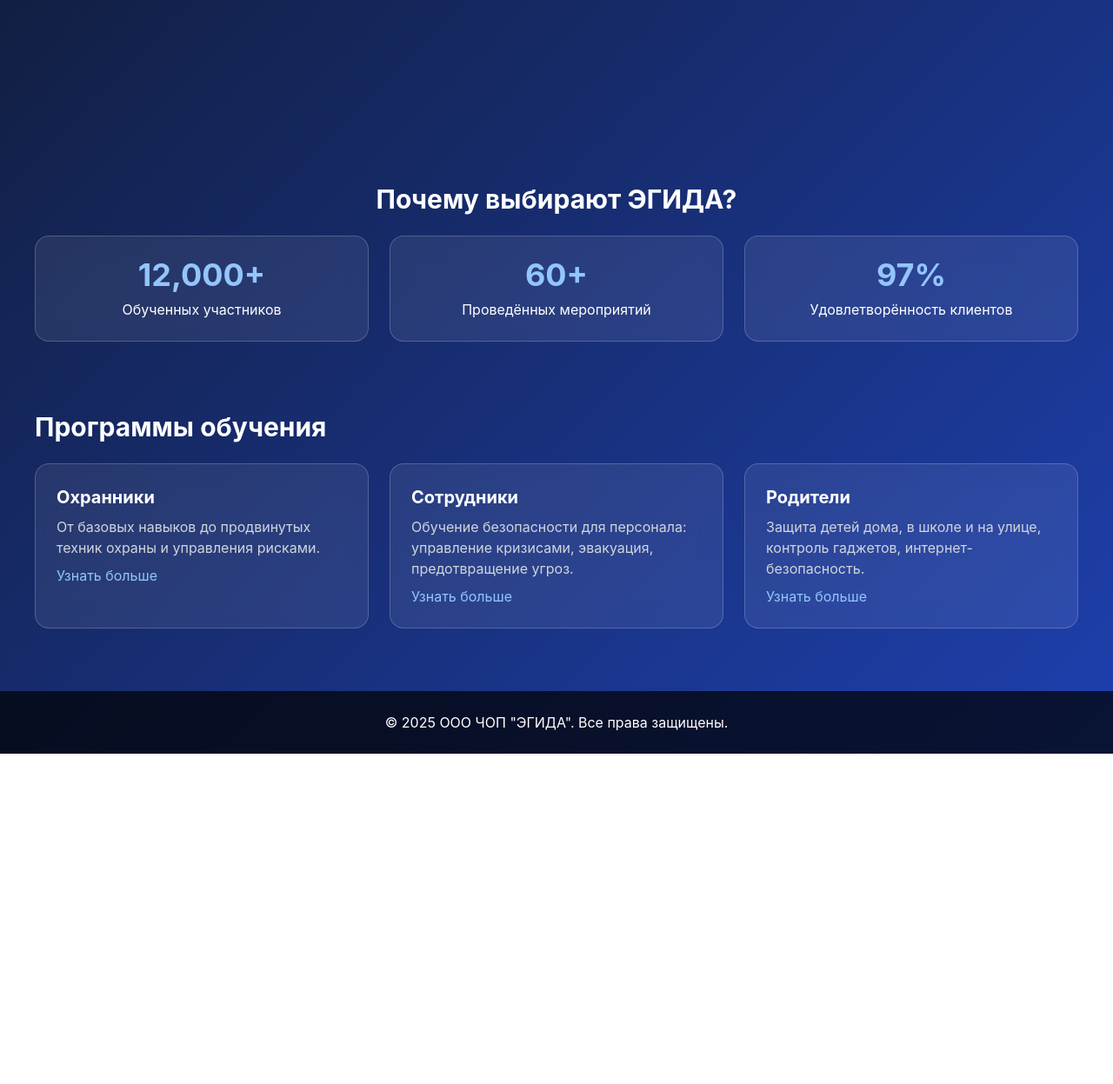
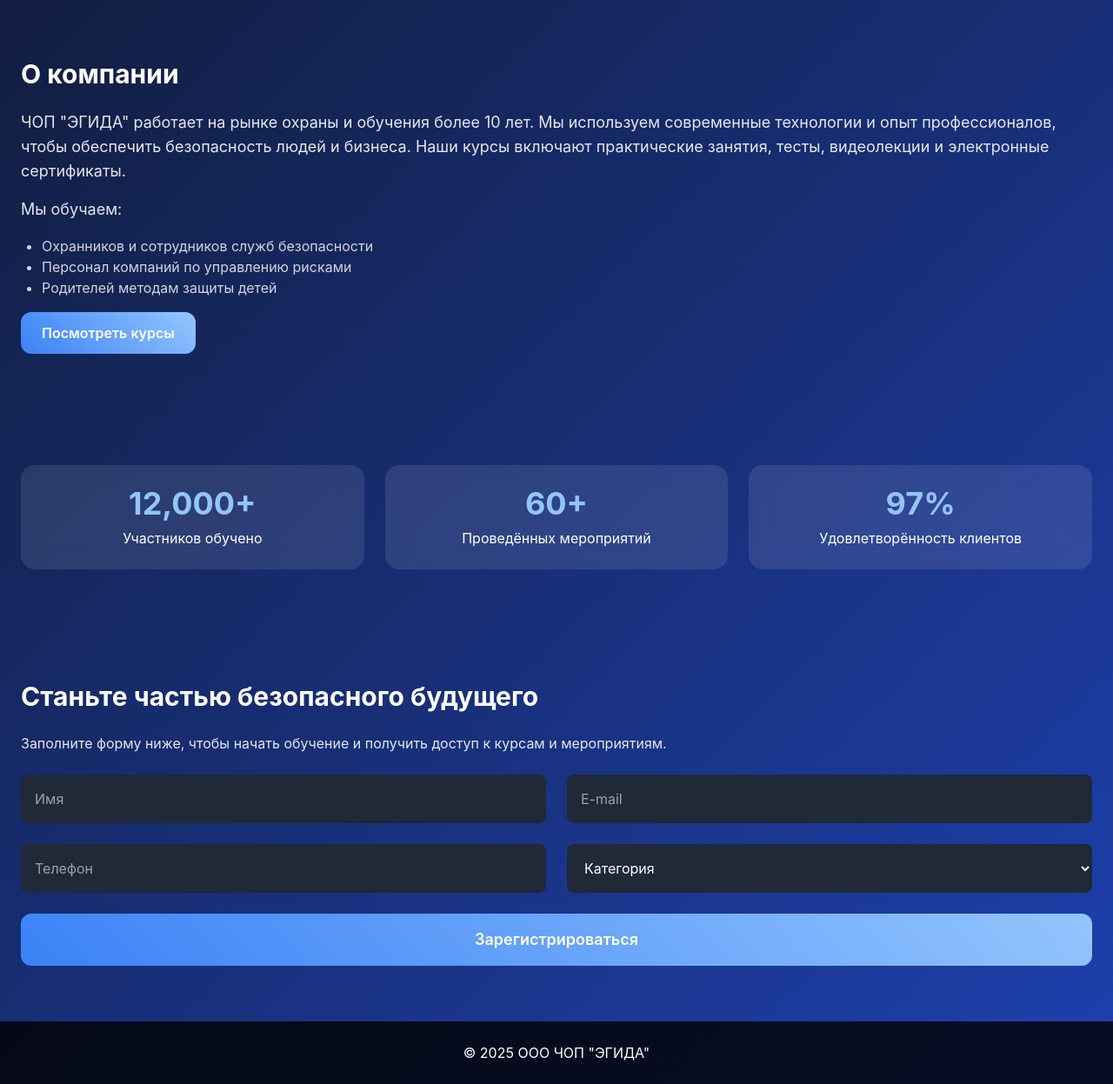
Before and after one commit to idricom/Aegis, a plain HTML site: page index.html in a window 1280 px wide. Shown: the part 493-1740 px from the top of the page at 87% size. Before the commit the page ends 1360 px from the top, so only its background shows below. Drawn offline with nearby package versions, Linux system fonts and the light colour scheme.

Commit message:
Update index.html

```diff
--- a/index.html
+++ b/index.html
@@ -1,88 +1,100 @@
 <!DOCTYPE html>
 <html lang="ru">
 <head>
-<meta charset="UTF-8">
-<meta name="viewport" content="width=device-width, initial-scale=1.0">
-<title>ЧОП "ЭГИДА" - Главная</title>
-<script src="https://cdn.tailwindcss.com"></script>
-<style>
-  body { background: linear-gradient(135deg,#0f172a,#1e40af); font-family:-apple-system,BlinkMacSystemFont,'Segoe UI',sans-serif; color:#fff; scroll-behavior: smooth;}
-  .animate-card{transition: transform 0.3s,box-shadow 0.3s; background: rgba(255,255,255,0.08); backdrop-filter: blur(12px); border:1px solid rgba(255,255,255,0.2); border-radius:16px;}
-  .animate-card:hover{transform: translateY(-8px); box-shadow:0 20px 40px rgba(0,0,0,0.4);}
-  .btn-primary{background: linear-gradient(45deg,#3b82f6,#60a5fa); border-radius:12px; font-weight:600; padding:12px 24px; transition:0.3s;}
-  .btn-primary:hover{transform: scale(1.05); background: linear-gradient(45deg,#2563eb,#3b82f6);}
-</style>
+  <meta charset="UTF-8">
+  <meta name="viewport" content="width=device-width, initial-scale=1.0">
+  <title>ООО ЧОП "ЭГИДА" – Главная</title>
+  <script src="https://cdn.tailwindcss.com"></script>
+  <style>
+    body { font-family: -apple-system, BlinkMacSystemFont, 'Segoe UI', sans-serif; background: linear-gradient(135deg,#0f172a,#1e40af); color: #fff; }
+    .btn-primary { background: linear-gradient(45deg, #3b82f6, #93c5fd); border-radius: 12px; font-weight: 600; transition: all 0.2s ease; }
+    .btn-primary:hover { background: linear-gradient(45deg, #2563eb, #60a5fa); transform: scale(1.05); }
+    .card { background: rgba(255,255,255,0.1); backdrop-filter: blur(12px); border-radius: 16px; padding: 1.5rem; transition: all 0.3s ease; }
+    .card:hover { transform: translateY(-8px); box-shadow: 0 20px 40px rgba(0,0,0,0.5); }
+  </style>
 </head>
 <body>
-
-<!-- Навигация -->
-<nav class="bg-black bg-opacity-70 p-4 sticky top-0 z-50">
-  <div class="container mx-auto flex justify-between items-center">
+  <nav class="bg-black bg-opacity-80 sticky top-0 z-20 p-4 flex justify-between items-center">
     <div class="text-2xl font-bold">ЧОП "ЭГИДА"</div>
     <div class="space-x-6">
       <a href="index.html" class="hover:text-blue-300">Главная</a>
       <a href="events.html" class="hover:text-blue-300">Мероприятия</a>
       <a href="courses.html" class="hover:text-blue-300">Курсы</a>
     </div>
-  </div>
-</nav>
+  </nav>
 
-<!-- Hero -->
-<section class="h-[600px] flex items-center justify-center text-center">
-  <div>
-    <h1 class="text-6xl font-extrabold mb-6">Ваша безопасность — наша миссия</h1>
-    <p class="text-xl max-w-2xl mx-auto mb-6">
-      Курсы и семинары от ЧОП "ЭГИДА" для охранников, сотрудников и родителей.<br>
-      Начало обучения: <span class="text-blue-300 font-bold">1 октября 2025</span>
+  <!-- Hero -->
+  <section class="flex flex-col items-center justify-center text-center py-20 px-4">
+    <h1 class="text-5xl md:text-6xl font-extrabold mb-6">Ваша безопасность — наша забота</h1>
+    <p class="text-lg md:text-2xl max-w-3xl mb-8">ООО ЧОП "ЭГИДА" обучает охранников, сотрудников и родителей навыкам безопасности. Начало курсов: 1 октября 2025.</p>
+    <a href="#register" class="btn-primary px-8 py-4 text-lg">Зарегистрироваться</a>
+  </section>
+
+  <!-- О компании -->
+  <section class="container mx-auto px-6 py-16">
+    <h2 class="text-3xl font-bold mb-6">О компании</h2>
+    <p class="mb-4 text-gray-200 text-lg">ЧОП "ЭГИДА" работает на рынке охраны и обучения более 10 лет. Мы используем современные технологии и опыт профессионалов, чтобы обеспечить безопасность людей и бизнеса. Наши курсы включают практические занятия, тесты, видеолекции и электронные сертификаты.</p>
+    <p class="mb-4 text-gray-200 text-lg">Мы обучаем:
+      <ul class="list-disc pl-6 mt-2 text-gray-300">
+        <li>Охранников и сотрудников служб безопасности</li>
+        <li>Персонал компаний по управлению рисками</li>
+        <li>Родителей методам защиты детей</li>
+      </ul>
     </p>
-    <a href="courses.html" class="btn-primary">Посмотреть курсы</a>
-  </div>
-</section>
+    <a href="courses.html" class="btn-primary px-6 py-3 mt-4 inline-block">Посмотреть курсы</a>
+  </section>
 
-<!-- Почему выбирают ЭГИДА -->
-<section class="container mx-auto p-10">
-  <h2 class="text-3xl font-bold mb-6 text-center">Почему выбирают ЭГИДА?</h2>
-  <div class="grid md:grid-cols-3 gap-6">
-    <div class="animate-card p-6 text-center">
+  <!-- Почему выбирают нас -->
+  <section class="container mx-auto px-6 py-16 grid md:grid-cols-3 gap-6">
+    <div class="card text-center">
       <h3 class="text-4xl font-bold text-blue-300 mb-2">12,000+</h3>
-      <p>Обученных участников</p>
+      <p>Участников обучено</p>
     </div>
-    <div class="animate-card p-6 text-center">
+    <div class="card text-center">
       <h3 class="text-4xl font-bold text-blue-300 mb-2">60+</h3>
       <p>Проведённых мероприятий</p>
     </div>
-    <div class="animate-card p-6 text-center">
+    <div class="card text-center">
       <h3 class="text-4xl font-bold text-blue-300 mb-2">97%</h3>
       <p>Удовлетворённость клиентов</p>
     </div>
-  </div>
-</section>
+  </section>
 
-<!-- Программы -->
-<section class="container mx-auto p-10">
-  <h2 class="text-3xl font-bold mb-6">Программы обучения</h2>
-  <div class="grid md:grid-cols-3 gap-6">
-    <div class="animate-card p-6">
-      <h3 class="text-xl font-bold mb-2">Охранники</h3>
-      <p class="text-gray-300 mb-2">От базовых навыков до продвинутых техник охраны и управления рисками.</p>
-      <a href="courses.html#guard" class="text-blue-300 hover:underline">Узнать больше</a>
-    </div>
-    <div class="animate-card p-6">
-      <h3 class="text-xl font-bold mb-2">Сотрудники</h3>
-      <p class="text-gray-300 mb-2">Обучение безопасности для персонала: управление кризисами, эвакуация, предотвращение угроз.</p>
-      <a href="courses.html#staff" class="text-blue-300 hover:underline">Узнать больше</a>
-    </div>
-    <div class="animate-card p-6">
-      <h3 class="text-xl font-bold mb-2">Родители</h3>
-      <p class="text-gray-300 mb-2">Защита детей дома, в школе и на улице, контроль гаджетов, интернет-безопасность.</p>
-      <a href="courses.html#parents" class="text-blue-300 hover:underline">Узнать больше</a>
-    </div>
-  </div>
-</section>
+  <!-- Регистрация -->
+  <section id="register" class="container mx-auto px-6 py-16">
+    <h2 class="text-3xl font-bold mb-6">Станьте частью безопасного будущего</h2>
+    <p class="text-gray-200 mb-6">Заполните форму ниже, чтобы начать обучение и получить доступ к курсам и мероприятиям.</p>
+    <form onsubmit="handleRegister(event)" class="grid md:grid-cols-2 gap-6">
+      <input type="text" id="name" placeholder="Имя" class="p-4 rounded-lg bg-gray-800 text-white" required>
+      <input type="email" id="email" placeholder="E-mail" class="p-4 rounded-lg bg-gray-800 text-white" required>
+      <input type="tel" id="phone" placeholder="Телефон" class="p-4 rounded-lg bg-gray-800 text-white" required>
+      <select id="category" class="p-4 rounded-lg bg-gray-800 text-white" required>
+        <option value="">Категория</option>
+        <option value="Охранник">Охранник</option>
+        <option value="Сотрудник">Сотрудник</option>
+        <option value="Родитель">Родитель</option>
+      </select>
+      <button type="submit" class="btn-primary px-8 py-4 text-lg md:col-span-2">Зарегистрироваться</button>
+    </form>
+  </section>
 
-<footer class="bg-black bg-opacity-70 text-center p-6 mt-8">
-  &copy; 2025 ООО ЧОП "ЭГИДА". Все права защищены.
-</footer>
+  <footer class="bg-black bg-opacity-80 text-center p-6">
+    &copy; 2025 ООО ЧОП "ЭГИДА"
+  </footer>
 
+  <script>
+    function handleRegister(e){
+      e.preventDefault();
+      const data = {
+        name: document.getElementById('name').value,
+        email: document.getElementById('email').value,
+        phone: document.getElementById('phone').value,
+        category: document.getElementById('category').value
+      };
+      localStorage.setItem('user', JSON.stringify(data));
+      alert('Регистрация успешна! Проверьте вашу почту.');
+      e.target.reset();
+    }
+  </script>
 </body>
 </html>
```
